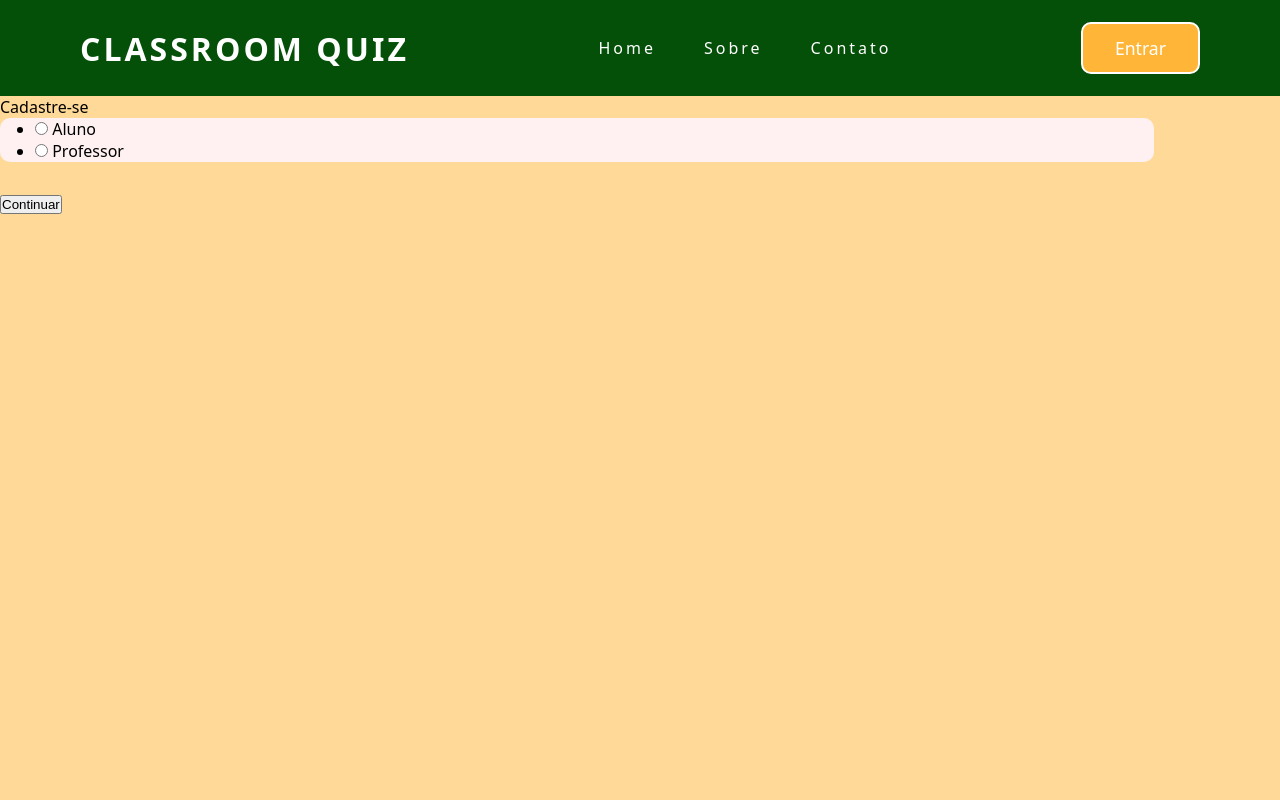
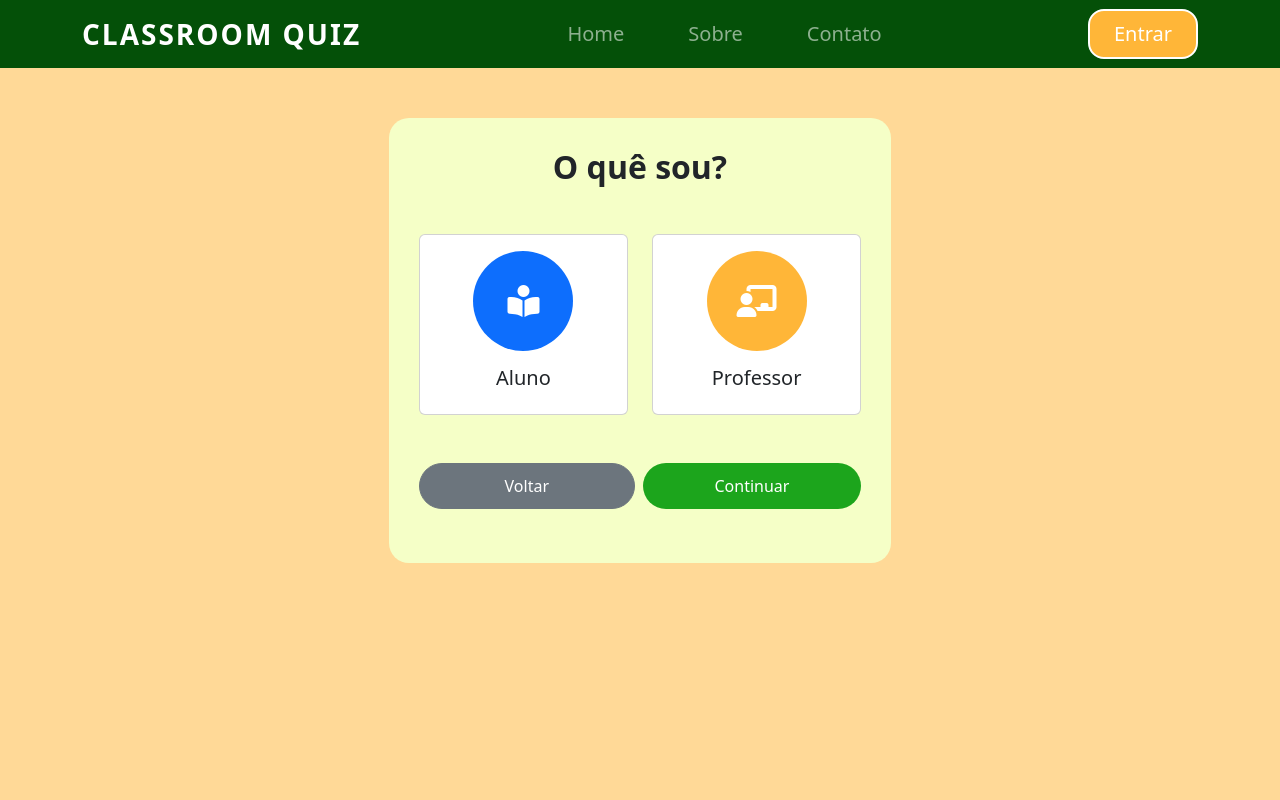
Before and after one commit to ednilsonrossi/Classroom_Quizz, a Flask app: page /cadastro/ocupacao in a window 1280 px wide. Run offline with Flask 3, Linux system fonts and the light colour scheme; parts of the project's set-up code (start-up, migrations or seed data) failed here and were passed over; some libraries are stand-ins or nearby versions.

Commit message:
Finalização do Login e Cadastro (Sujeito a atualizações)

```diff
--- a/app/forms.py
+++ b/app/forms.py
@@ -1,5 +1,5 @@
 from flask_wtf import FlaskForm
-from wtforms import StringField, PasswordField, SubmitField, BooleanField, EmailField, IntegerField, RadioField, SelectField, DateField
+from wtforms import StringField, PasswordField, SubmitField, BooleanField, EmailField, IntegerField, RadioField, SelectField, DateField,DateTimeField
 from wtforms.validators import DataRequired, Length, Email, EqualTo, NumberRange
 
 #Formulário do Código da Turma
--- a/app/routes/cadastro.py
+++ b/app/routes/cadastro.py
@@ -1,4 +1,5 @@
 from flask import Blueprint, render_template, flash, redirect, url_for, session
+from datetime import datetime
 from forms import Cadastro_Formulario_Pagina1, Cadastro_Formulario_Pagina2, Cadastro_Formulario_Pagina3, Cadastro_Formulario_Pagina4
 from models.users import Users
 from utils.db import db
@@ -35,7 +36,7 @@ def cadastro_03():
     form = Cadastro_Formulario_Pagina3()
     if form.validate_on_submit():
         session['nascimento'] = form.nascimento.data
-
+        print(form.nascimento.data)
         return redirect(url_for('cadastro.cadastro_04'))
     return render_template('form/cadastro_03.html', title='Cadastre-se', form= form)
 
@@ -51,6 +52,10 @@ def cadastro_04():
             'usuario': form.usuario.data,
             'nascimento': session.get('nascimento')
         }
+        #Esta parte irá transformar o dado nascimento de String em um formato de Date
+        dados_usuario['nascimento'] = datetime.strptime(dados_usuario['nascimento'], "%a, %d %b %Y %H:%M:%S %Z")if dados_usuario['nascimento'] else None
+        #Irá ajustar o objeto datetime em uma string no formato desejado no caso ano-mês-dia.
+        dados_usuario['nascimento'] = datetime.strftime(dados_usuario['nascimento'], "%Y-%m-%d")if dados_usuario['nascimento'] else None
 
         user = Users(**dados_usuario)
         db.session.add(user)
--- /dev/null
+++ b/app/static/estilos/style.css
@@ -0,0 +1,183 @@
+/* body{
+    background: url(../img/lousa.jpeg) rgba(0, 0, 0, 0.3);
+    background-blend-mode: multiply;
+    background-position: center;
+    background-size: cover;
+    background-repeat: no-repeat;
+
+} */
+body{
+    background: #ffd997;
+}
+/* }
+.bloco1{
+    height: 100vh;
+    background-image: url(../img/lousa.jpeg);
+    background-blend-mode: multiply;
+    background-position: center;
+    background-size: cover;
+    background-repeat: no-repeat;
+}
+
+.bloco1_1{
+    width: 456px;
+    height: 400px;
+
+} */
+
+/* MENU HOME-PAGE */
+@media(max-width: 991px){
+    .sidebar{
+        background-color: #045008;
+        backdrop-filter: blur(10px);
+    }
+}
+.botao-enter{
+    background-color: #ffb638;
+    border: 2px solid #fff;
+}
+.botao-enter:hover{
+    color: #fff;
+    background-color: #ee9700;
+    transition: 0.6s;
+}
+.logo{
+    font-size: 28px;
+    text-transform: uppercase;
+    letter-spacing: 2px;
+    color: #fff;
+}
+/* FIM MENU HOMEPAGE */
+
+/*Área LOGIN*/
+.form-default{
+    width:30%;
+    background-color: #f5ffc7;
+    padding: 50px;
+    border-radius: 20px;
+    margin-top: 60px;
+}
+.btn-primary{
+    width: 100%;
+    border: none;
+    border-radius: 50px;
+    background: rgb(28, 165, 28);
+    color: #fff;
+}
+.btn-primary:hover{
+    background-color: rgb(35, 122, 35);
+    transition: background 0.6s;
+}
+.form-control{
+    background:#fff;
+    border-radius: 10px;
+    border: none;
+    padding-left: 30px;
+}
+.title-form{
+    font-size: 2rem !important;
+    font-weight: 600;
+}
+@media only screen and (max-width:600px){
+    form{
+        width: 90% !important;
+    }
+}
+.icon{
+    position: absolute;
+    padding-left: 8px;
+    font-size: 1.2em;
+    color: #162938;
+    line-height: 2.5rem;
+}
+.conta{
+    display: flex;
+    justify-content: center;
+}
+.conta a{
+    padding-left: 4px;
+    text-decoration: none;
+    color:orangered;
+}
+.conta a:hover{
+    opacity: 0.7;
+    transition: 0.3s;
+}
+/* FIM AREA-LOGIN */
+
+/* AREA DE CADASTRO PAGE 02 */
+.form-choices{
+    width: 40%;
+    background-color: #f5ffc7;
+    padding: 30px;
+    border-radius: 20px;
+    margin-top: 50px;
+}
+.icon-choices{
+    width: 100px;
+    height: 100px;
+    border-radius: 50%;
+    display: flex;
+    align-items: center;
+    justify-content: center;
+    color: white;
+    font-size: 2rem;
+    background-color: #ffb638;
+}
+.card-title{
+    margin-top: 15px;
+    text-align: center;
+}
+.card {
+    text-align: center;
+    cursor: pointer;
+    height: 100%;
+    box-sizing: border-box;
+}
+.card-body {
+    display: flex;
+    flex-direction: column;
+    align-items: center;
+    justify-content: center;
+    transition: background-color 0.3s;
+}
+.btn-check:checked + .card-body {
+    background-color: lightblue;
+}
+@media (max-width: 1024px) {
+    .row {
+        display: flex;
+        flex-wrap: wrap;
+    }
+    .col-md-6 {
+        flex: 0 0 50%;
+        max-width: 50%;
+        box-sizing: border-box;
+    }
+}
+@media (max-width: 812px) {
+    .form-choices {
+        width: 90%;
+    }
+    .col-md-6 {
+        flex: 0 0 100%;
+        max-width: 100%;
+    }
+}
+.btn-continue {
+    border: none;
+    border-radius: 50px;
+    background: rgb(28, 165, 28);
+    color: #fff;
+    padding: 10px 20px;
+}
+.btn-continue:hover {
+    background-color: rgb(35, 122, 35);
+    transition: background 0.6s;
+    color: #fff;
+}
+.btn-back {
+    border-radius: 50px;
+    padding: 10px 33px;
+}
+/* FIM AREA DE CADASTRO PAGE 02 */
--- a/app/templates/base.html
+++ b/app/templates/base.html
@@ -4,57 +4,61 @@
     <meta charset="UTF-8">
     <meta name="viewport" content="width=device-width, initial-scale=1.0">
     <title>Classroom Quiz - {{title}} </title>
-    <link rel="stylesheet" href="{{url_for('static', filename="estilos/estilos.css")}}" text="estilos.css">
+    <link href="https://cdn.jsdelivr.net/npm/bootstrap@5.3.3/dist/css/bootstrap.min.css" rel="stylesheet" integrity="sha384-QWTKZyjpPEjISv5WaRU9OFeRpok6YctnYmDr5pNlyT2bRjXh0JMhjY6hW+ALEwIH" crossorigin="anonymous">
+    <link rel="stylesheet" href="https://cdn.jsdelivr.net/npm/bootstrap-icons@1.11.3/font/bootstrap-icons.min.css">
+    <link rel="stylesheet" href="{{url_for('static', filename="estilos/style.css")}}" text="style.css">
 
 </head>
-<body>
-    <header>
-        <nav class='nav-menu-h'>
-            <h1 class='logo'>Classroom Quiz</h1>
-            <ul class="ul-menu-h">
-                <li><a href="{{url_for('init.home')}}" class='link_a_menu'>Home</a></li>
-                <li><a href="{{url_for('init.home')}}" class='link_a_menu'>Sobre</a></li>
-                <li><a href="{{url_for('init.home')}}" class='link_a_menu'>Contato</a></li>
-            </ul>
+<body class="vh-100">
+    <nav class="navbar navbar-expand-lg navbar-dark" style="background-color: #045008;">
+        <div class="container">
 
-            <ul class='botao-enter'>
-                <a href='{{url_for('login.login_user')}}'><li >Entrar</li></a>
-            </ul>
+          <a class="navbar-brand logo fw-bold" href="{{url_for('init.home')}}">Classroom Quiz</a>
 
-            <div class="mobile-menu-icon">
-                <button onclick="show_menu()"><span class='mobile-menu-icon'><ion-icon name="reorder-three-outline"></ion-icon></span></button>
+          <button class="navbar-toggler shadow-none border-0" type="button" data-bs-toggle="offcanvas" data-bs-target="#offcanvasNavbar" aria-controls="offcanvasNavbar" aria-label="Toggle navigation">
+            <span class="navbar-toggler-icon"></span>
+          </button>
+
+          <div class=" sidebar offcanvas offcanvas-end" tabindex="-1" id="offcanvasNavbar" aria-labelledby="offcanvasNavbarLabel">
+
+            <div class="offcanvas-header text-white border-bottom">
+
+              <h5 class="offcanvas-title fs-5 fw-bold" id="offcanvasNavbarLabel">Classroom Quiz</h5>
+
+              <button type="button" class="btn-close btn-close-white shadow-none" data-bs-dismiss="offcanvas" aria-label="Close"></button>
+
             </div>
 
-            <div class="menu-mobile">
-                <ul class="ul-menu-h">
-                    <li><a href="{{url_for('init.home')}}" class='link_a_menu'>Home</a></li>
-                    <li><a href="{{url_for('init.home')}}" class='link_a_menu'>Sobre</a></li>
-                    <li><a href="/" class='link_a_menu'>Contato</a></li>
-                </ul>
-
-                <ul class='botao-enter'>
-                    <a href='{{url_for('login.login_user')}}'><li >Entrar</li></a>
-                </ul>
-            </div>
-        </nav>
-    </header>
+            <div class="offcanvas-body d-flex flex-column flex-lg-row p-4 p-lg-0">
 
 
+              <ul class="navbar-nav justify-content-center align-items-center fs-5 flex-grow-1 pe-3">
+                <li class="nav-item mx-4">
+                  <a class="nav-link" aria-current="page" href="{{url_for('init.home')}}">Home</a>
+                </li>
+
+                <li class="nav-item mx-4">
+                  <a href="{{url_for('init.home')}}" class='nav-link'>Sobre</a>
+                </li>
+
+                <li class="nav-item mx-4">
+                    <a href="{{url_for('init.home')}}" class='nav-link'>Contato</a>
+                </li>
+
+              </ul>
+              <div class="d-flex flex-column flex-lg-row justify-content-center align-items-center gap-3">
+                <a class='text-white text-decoration-none px-4 py-2 rounded-4 fs-5 botao-enter' href='{{url_for('login.login_user')}}'>Entrar</a>
+              </div>
+            </div>
+          </div>
+        </div>
+      </nav>
 
     {% block conteudo %}
 
     {%endblock conteudo%}
 
-    <script>
-        function show_menu() {
-            let menuMobile = document.querySelector('.menu-mobile');
-            if (menuMobile.classList.contains('open')) {
-                menuMobile.classList.remove('open');
-            } else {
-                menuMobile.classList.add('open');
-            }
-        }
-    </script>
-
+    <script src="https://cdn.jsdelivr.net/npm/bootstrap@5.3.3/dist/js/bootstrap.bundle.min.js" integrity="sha384-YvpcrYf0tY3lHB60NNkmXc5s9fDVZLESaAA55NDzOxhy9GkcIdslK1eN7N6jIeHz" crossorigin="anonymous"></script>
+    <script src="https://kit.fontawesome.com/dc0e123cae.js" crossorigin="anonymous"></script>
     <script type ="module" src="https://unpkg.com/ionicons@7.1.0/dist/ionicons/ionicons.esm.js"></script>
     <script nomodule src="https://unpkg .com/ionicons@7.1.0/dist/ionicons/ionicons.js"></script>
--- a/app/templates/form/cadastro_02.html
+++ b/app/templates/form/cadastro_02.html
@@ -1,18 +1,43 @@
 {% extends 'base.html' %}
 
 {% block conteudo %}
-    <div class="cadastro-form">
-        <form action="" method="post">
-            {{ form.hidden_tag() }}
+<div class="container-fluid">
+    <form action="" method="post" class="form-choices mx-auto">
+        {{ form.hidden_tag() }}
+        <h3 class="text-center title-form">O quê sou?</h3>
 
-            <legend>Cadastre-se</legend>
+        <div class="mt-5 row">
+            {% if form.tipo_conta.choices %}
+                {% set first_choice1 = form.tipo_conta.choices[0] %}
+                <div class="col-md-6 col-12 mb-4"> <!-- Cartão 1 -->
+                    <div class="card">
+                        <input type="radio" id="radio-{{ first_choice1[0] }}" name="tipo_conta" value="{{ first_choice1[0] }}" class='btn-check' autocomplete="off">
+                        <label for="radio-{{ first_choice1[0] }}" class="card-body">
+                            <i class="fa-solid fa-book-open-reader bg-primary icon-choices d-flex text-center"></i>
+                            <h5 class="card-title">{{ first_choice1[1] }}</h5>
+                        </label>
+                    </div>
+                </div>
 
-            <div>
-                {{form.tipo_conta(class='control-form')}}
-            </div>
-            <div class="grupo-form">
-                {{form.submit(class='botao')}}
-            </div>
-        </form>
-    </div>
+                {% set first_choice2 = form.tipo_conta.choices[1] %}
+                <div class="col-md-6 col-12 mb-4"> <!-- Cartão 2 -->
+                    <div class="card">
+                        <input type="radio" id="radio-{{ first_choice2[0] }}" name="tipo_conta" value="{{ first_choice2[0] }}" class='btn-check' autocomplete="off">
+                        <label for="radio-{{ first_choice2[0] }}" class="card-body">
+                            <i class="fa-solid fa-chalkboard-user icon-choices d-flex text-center"></i>
+                            <h5 class="card-title">{{ first_choice2[1] }}</h5>
+                        </label>
+                    </div>
+                </div>
+            {% endif %}
+        </div>
+        <div class="mt-4 mb-4 d-flex">
+            <a href="{{ url_for('cadastro.cadastro_01') }}" class="btn btn-secondary btn-back flex-fill me-2">Voltar</a>
+            {{ form.submit(class='btn btn-continue flex-fill') }}
+        </div>
+
+
+    </form>
+</div>
+<br>
 {% endblock conteudo %}
```
Also changed, not shown: app/templates/form/cadastro_01.html (+13 -14 lines), app/templates/form/cadastro_03.html (+14 -12 lines), app/templates/form/cadastro_04.html (+12 -8 lines), app/templates/form/login.html (+17 -15 lines), app/static/img/lousa-full.jpeg (added), app/static/img/lousa.png (deleted), 1 other file.
